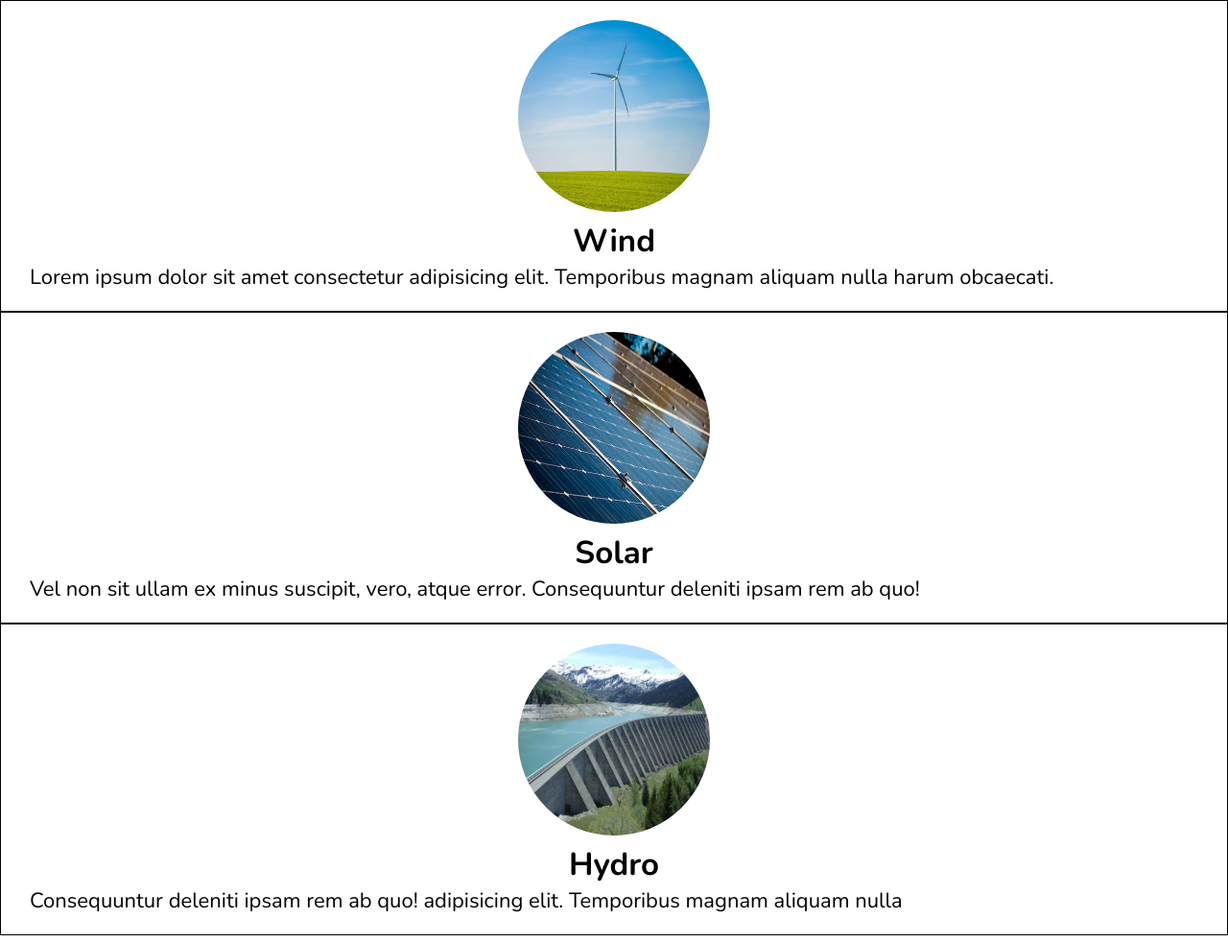
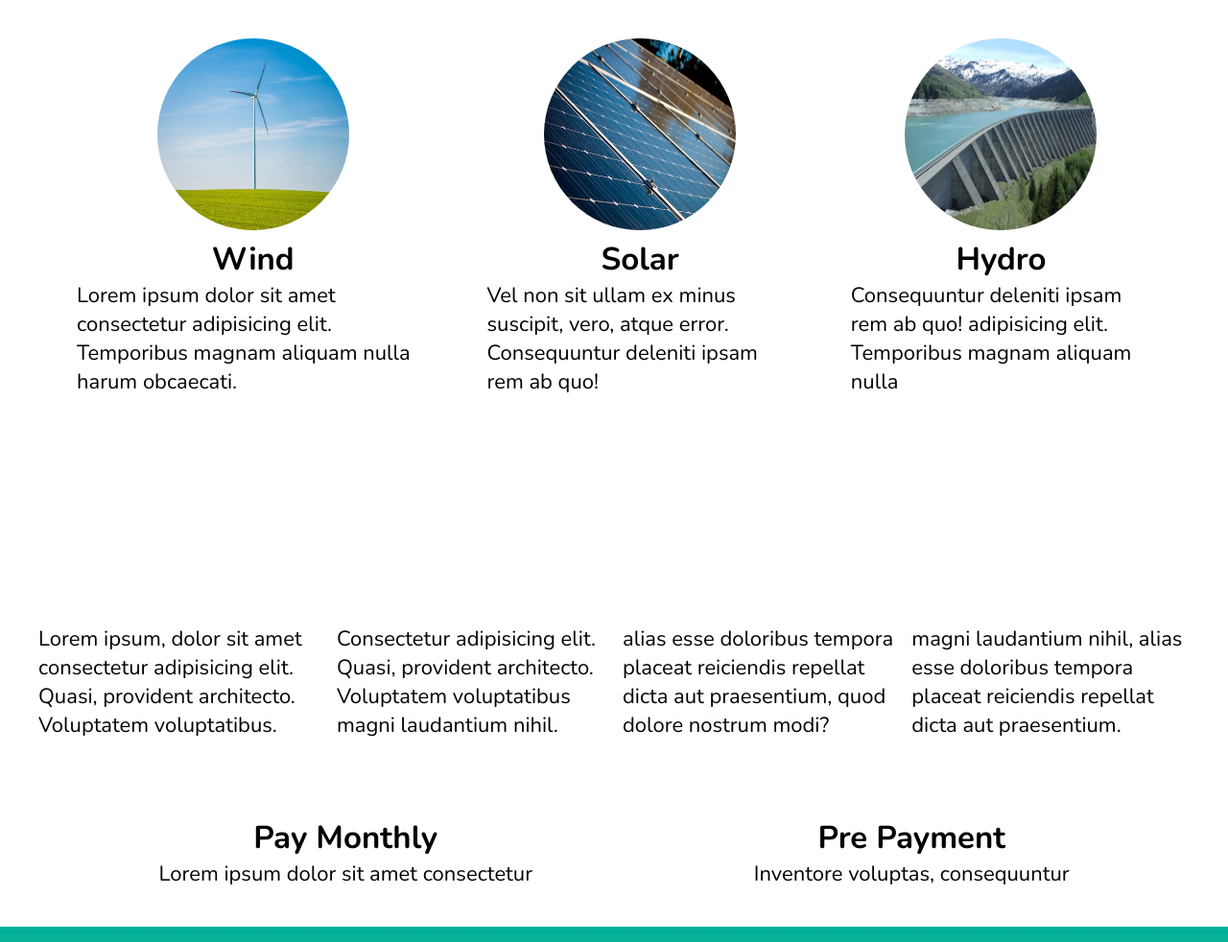
Before and after one commit to chazmcgrill/product-landing-page, a website: page src/index.html in a window 1280 px wide. Shown: the part 840-1822 px from the top of the page at 96% size. Drawn offline with nearby package versions, Linux system fonts and the light colour scheme; files that its build step writes are made by us from their sources; grey boxes are pictures that could not be loaded.

Commit message:
Sections Flex /  Media Queries

```diff
--- a/src/style.sass
+++ b/src/style.sass
@@ -11,6 +11,9 @@ $divider-color:        #BDBDBD
   background: $color1
   background: -webkit-linear-gradient(to bottom, $color1, $color2)
   background: linear-gradient(to bottom, $color1, $color2)
+
+*
+  // border: 1px solid black
 
 body
   font-family: 'Nunito', sans-serif
@@ -84,10 +87,17 @@ header
 
 .about-box, .package-box
   padding: 20px 30px
-  border: 1px solid black
   text-align: center
   p
     text-align: left
+
+.section-about, .section-reviews, .section-packages
+  display: flex
+  flex-direction: column
+
+  @media screen and (min-width: 780px)
+    flex-direction: row
+    padding: 20px 50px
 
 .about-box
   img
@@ -104,6 +114,9 @@ header
 .review-box
   margin-bottom: 20px
 
+.section-packages
+  justify-content: space-around
+
 .section-signup
   @include gradient(#00b09b, $primary-color)
   display: flex
```
